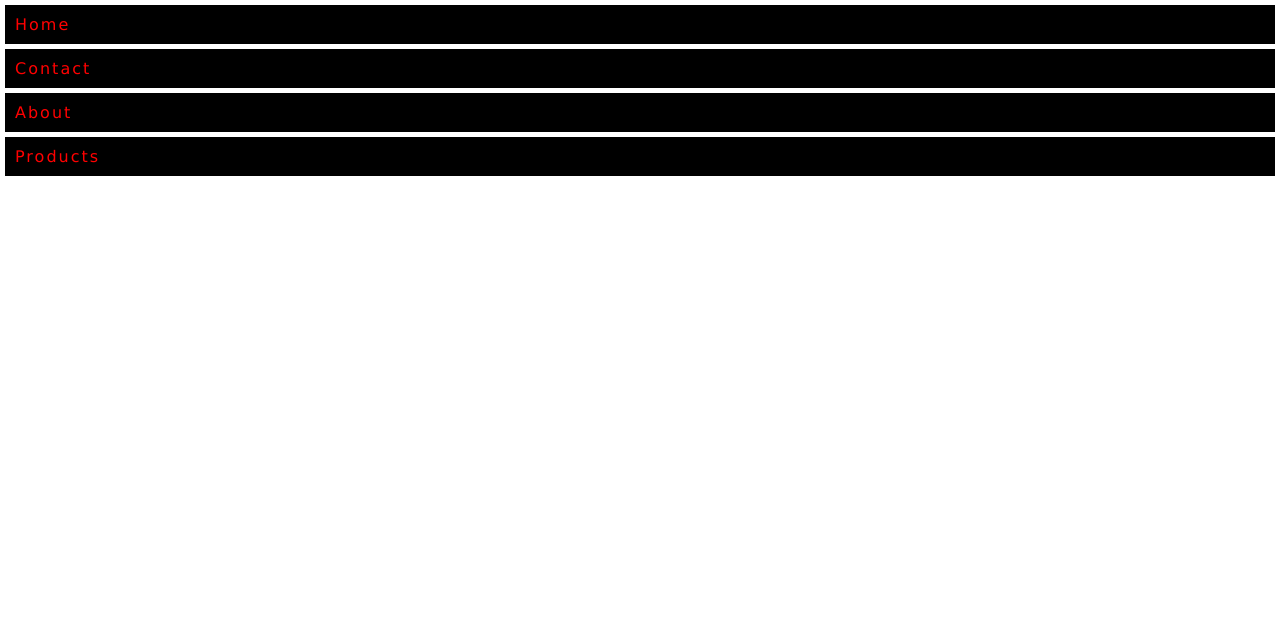
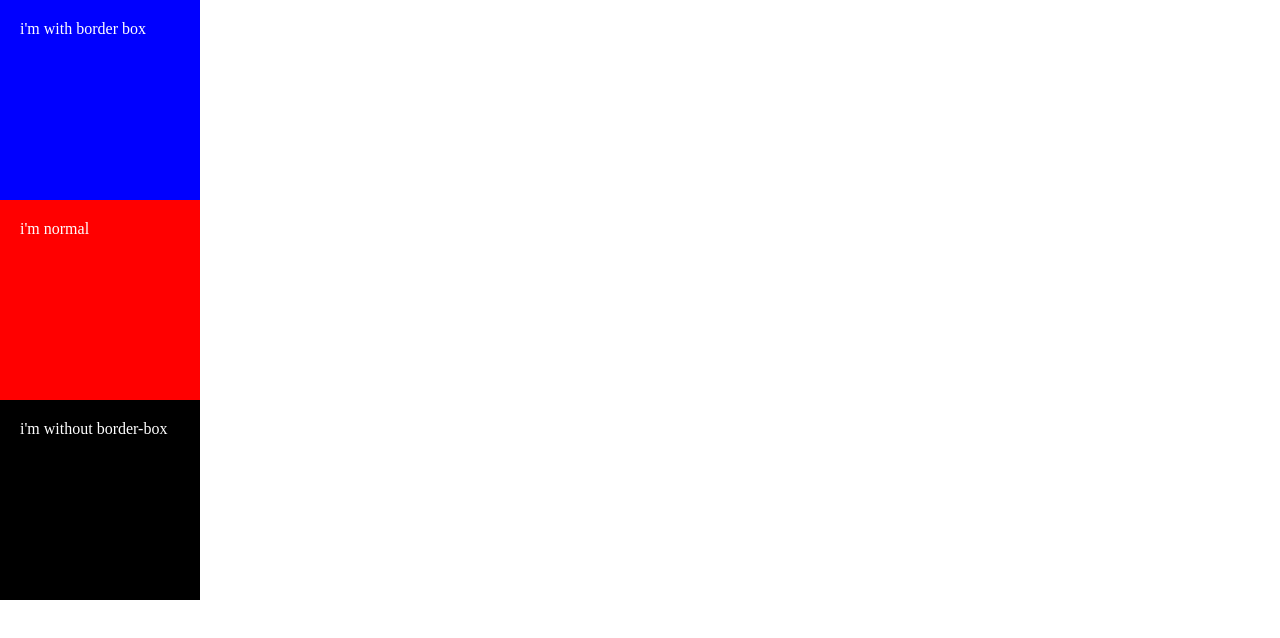
Before and after one commit to LeoonWi/AIP_3, a plain HTML site: page index.html in a window 1280 px wide. Drawn offline with Linux system fonts and the light colour scheme; a web font is replaced by a local one.

Commit message:
border-box

```diff
--- a/css/style.css
+++ b/css/style.css
@@ -1,24 +1,27 @@
 * {
+    box-sizing: border-box;
     margin: 0;
     padding: 0;
+}
+
+.box-1, .box-2, .box-3 {
+    width: 200px;
+    height: 200px;
+    color: white;
+}
+
+.box-1 {
+    background: blue;
+    padding: 20px;
     box-sizing: border-box;
 }
 
-body {
-    font-family: Verdana, Geneva, Tahoma, sans-serif;
+.box-2 {
+    background: red;
+    padding: 20px;
 }
 
-ul li{
-    list-style-type: none;
+.box-3 {
+    background: black;
+    padding: 20px;
 }
-
-a {
-    text-decoration: none;
-    text-transform: capitalize;
-    letter-spacing: 2px;
-    background: black;
-    color: red;
-    display: block;
-    padding: 10px;
-    margin: 5px;
-}
--- a/index.html
+++ b/index.html
@@ -9,11 +9,8 @@
     <link href="https://fonts.googleapis.com/css2?family=Alkalami&display=swap" rel="stylesheet">
 </head>
 <body>
-    <ul>
-        <li><a href="#1">Home</a></li>
-        <li><a href="#2">Contact</a></li>
-        <li><a href="#3">About</a></li>
-        <li><a href="#4">Products</a></li>
-    </ul>
+    <div class="box-1">i'm with border box</div>
+    <div class="box-2">i'm normal</div>
+    <div class="box-3">i'm without border-box</div>
 </body>
 </html>
```
